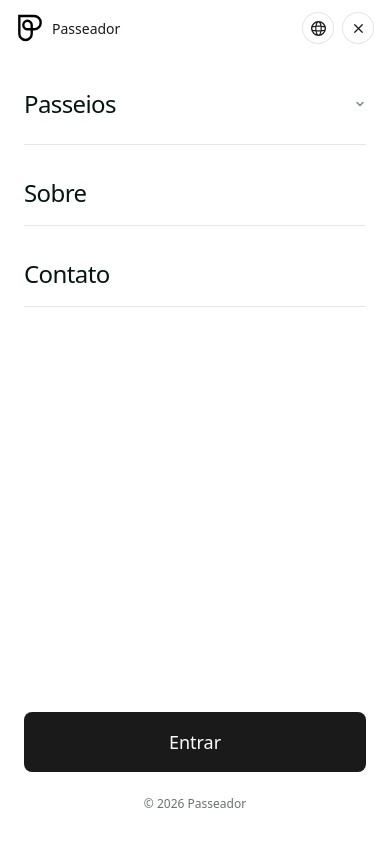
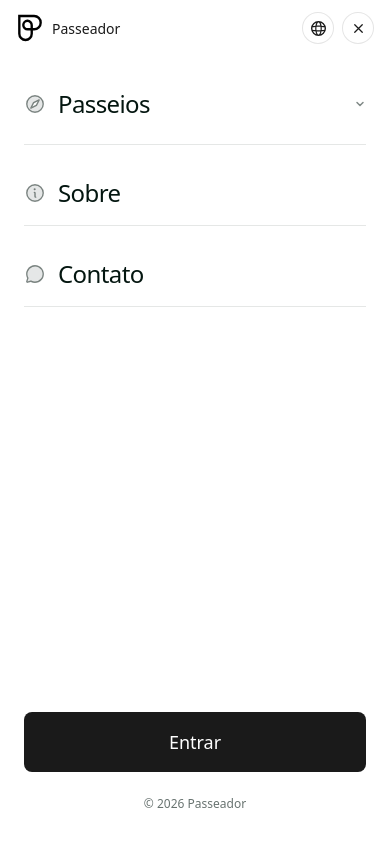
Before and after one commit to Huendelx/Tour-Porto-Seguro, a Next.js app: page / in a window 390 px wide. Both pictures are taken after a click on the button 358 px from the left and 28 px from the top of the page. Shown: the top 844 px of the page. Built offline with nearby package versions, Linux system fonts and the light colour scheme.

Commit message:
feat: ícones nos itens principais do drawer mobile (Compass, Info, ChatCircle)

```diff
--- a/src/components/MobileMenu.tsx
+++ b/src/components/MobileMenu.tsx
@@ -2,7 +2,7 @@
 
 import { useState, useEffect } from "react";
 import { createPortal } from "react-dom";
-import { Boat, Fish, CarProfile, AirplaneInFlight, TreeEvergreen, Building, SunHorizon } from "@phosphor-icons/react";
+import { Boat, Fish, CarProfile, AirplaneInFlight, TreeEvergreen, Building, SunHorizon, Compass, Info, ChatCircle } from "@phosphor-icons/react";
 
 interface MobileMenuProps {
   isOpen: boolean;
@@ -53,7 +53,10 @@ export default function MobileMenu({ isOpen, onClose }: MobileMenuProps) {
                 className="w-full flex items-center justify-between py-2 text-[#041610]"
                 onClick={() => setPasseiosOpen(!passeiosOpen)}
               >
-                <span className="text-2xl font-light tracking-tight">Passeios</span>
+                <span className="flex items-center gap-3 text-2xl font-light tracking-tight">
+                  <Compass size={22} weight="duotone" className="text-[#041610]/50" />
+                  Passeios
+                </span>
                 <ChevronDown
                   className={`text-[#041610]/50 transition-transform duration-300 ${
                     passeiosOpen ? "rotate-180" : ""
@@ -80,10 +83,16 @@ export default function MobileMenu({ isOpen, onClose }: MobileMenuProps) {
             </div>
 
             <a href="#sobre" onClick={onClose} className="block py-2 text-[#041610] border-b border-[#041610]/10 pb-4">
-              <span className="text-2xl font-light tracking-tight">Sobre</span>
+              <span className="flex items-center gap-3 text-2xl font-light tracking-tight">
+                <Info size={22} weight="duotone" className="text-[#041610]/50" />
+                Sobre
+              </span>
             </a>
             <a href="#contato" onClick={onClose} className="block py-2 text-[#041610] border-b border-[#041610]/10 pb-4">
-              <span className="text-2xl font-light tracking-tight">Contato</span>
+              <span className="flex items-center gap-3 text-2xl font-light tracking-tight">
+                <ChatCircle size={22} weight="duotone" className="text-[#041610]/50" />
+                Contato
+              </span>
             </a>
           </nav>
 
```
